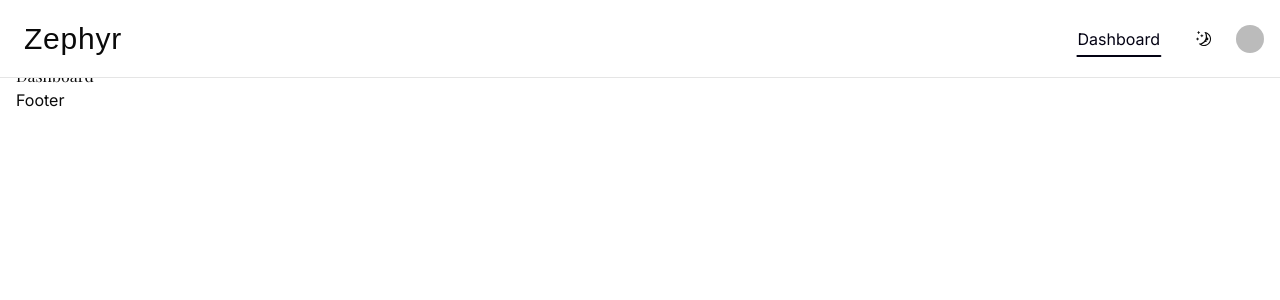
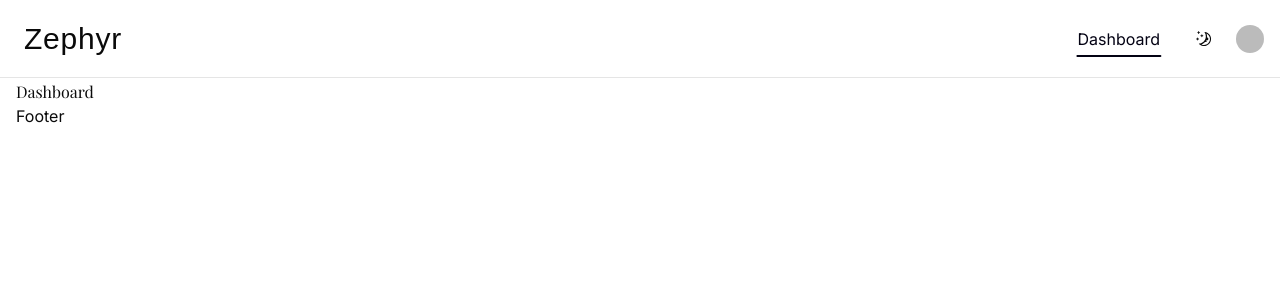
Before and after one commit to brianjhudson/zephyr, a Next.js app: page /dashboard in a window 1280 px wide. Shown: the top 300 px of the page. Built offline with nearby package versions, Linux system fonts and the light colour scheme; no server answers; sample sign-in values are in the browser's storage; some icons are missing; a web font is replaced by a local one.

Commit message:
Fix overlap of nav

```diff
--- a/src/app/dashboard/page.tsx
+++ b/src/app/dashboard/page.tsx
@@ -13,7 +13,7 @@ export default async function DashboardPage() {
   return (
     <div className="min-h-screen">
       <Nav />
-      <main className="pt-16 px-4 max-w-7xl mx-auto">
+      <main className="pt-20 px-4 max-w-7xl mx-auto">
         <h1>Dashboard</h1>
       </main>
       <Footer />
--- a/src/app/page.tsx
+++ b/src/app/page.tsx
@@ -8,7 +8,7 @@ export default function Home() {
   return (
     <div className="min-h-screen">
       <Nav />
-      <main className="pt-16 px-4 max-w-7xl mx-auto">Main</main>
+      <main className="pt-20 px-4 max-w-7xl mx-auto">Main</main>
       <Footer />
     </div>
   );
```
